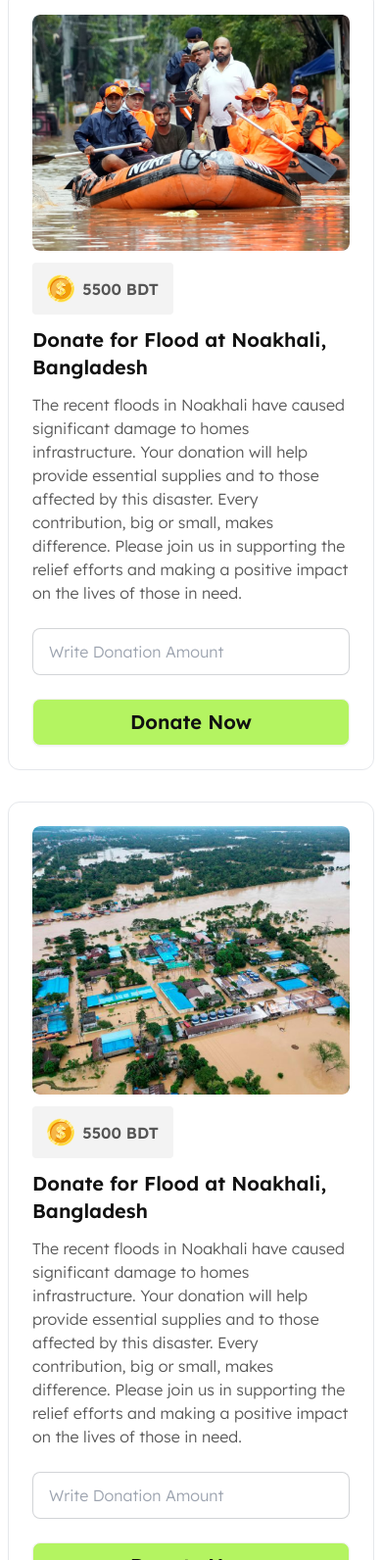
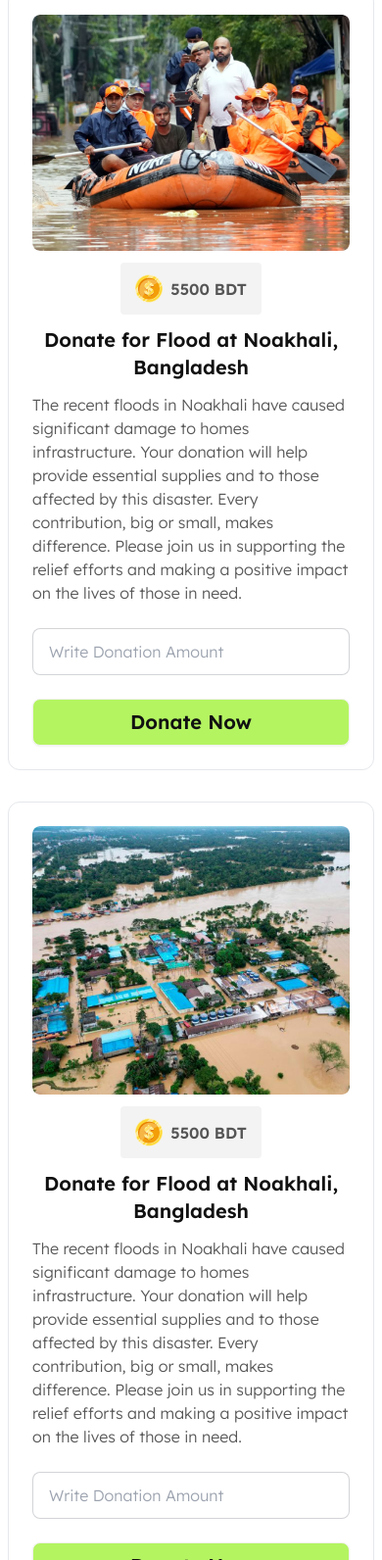
Before and after one commit to maruf-git/donate-bangladesh-website-using-js, a plain HTML site: page index.html in a window 390 px wide. Shown: the part 408-2000 px from the top of the page at 98% size. Drawn offline with nearby package versions, Linux system fonts and the light colour scheme.

Commit message:
improved responsiveness for small devices

```diff
--- a/index.html
+++ b/index.html
@@ -77,7 +77,7 @@
             <!-- right -->
             <div class="flex flex-col lg:w-[48.5%]">
                 <!-- card-balance-container -->
-                <div class="flex justify-center items-center gap-2 bg-[#f3f3f3] w-36 p-3 rounded mb-3 mt-3 lg:mt-0 sm:mx-auto lg:mx-0">
+                <div class="flex justify-center items-center gap-2 bg-[#f3f3f3] w-36 p-3 rounded mb-3 mt-3 lg:mt-0 mx-auto lg:mx-0">
                     <img src="assets/coin.png" alt="">
                     <h1 class="text-base font-semibold  text-donate-secondary"><span id="noakhali-balance">5500</span>
                         BDT
@@ -85,7 +85,7 @@
                 </div>
                 <!-- card-info-container -->
                 <div>
-                    <h1 class="font-semibold text-xl mb-3 text-donate-primary sm:text-center lg:text-start">Donate for Flood at Noakhali, Bangladesh</h1>
+                    <h1 class="font-semibold text-xl mb-3 text-donate-primary text-center lg:text-start">Donate for Flood at Noakhali, Bangladesh</h1>
                     <p class="font-light text-base mb-6 text-donate-secondary">
                         The recent floods in Noakhali have caused significant damage to homes infrastructure. Your
                         donation will help provide essential supplies and to those affected by this disaster. Every
@@ -110,7 +110,7 @@
             <!-- right -->
             <div class="flex flex-col lg:w-[48.5%]">
                 <!-- card-balance-container -->
-                <div class="flex justify-center items-center gap-2 bg-[#f3f3f3] w-36 p-3 rounded mb-3 mt-3 lg:mt-0 sm:mx-auto lg:mx-0">
+                <div class="flex justify-center items-center gap-2 bg-[#f3f3f3] w-36 p-3 rounded mb-3 mt-3 lg:mt-0 mx-auto lg:mx-0">
                     <img src="assets/coin.png" alt="">
                     <h1 class="text-base font-semibold  text-donate-secondary"><span id="feni-balance">5500</span>
                         BDT
@@ -118,7 +118,7 @@
                 </div>
                 <!-- card-info-container -->
                 <div>
-                    <h1 class="font-semibold text-xl mb-3 text-donate-primary sm:text-center lg:text-start">Donate for Flood at Noakhali, Bangladesh</h1>
+                    <h1 class="font-semibold text-xl mb-3 text-donate-primary text-center lg:text-start">Donate for Flood at Noakhali, Bangladesh</h1>
                     <p class="font-light text-base mb-6 text-donate-secondary">
                         The recent floods in Noakhali have caused significant damage to homes infrastructure. Your
                         donation will help provide essential supplies and to those affected by this disaster. Every
@@ -143,7 +143,7 @@
             <!-- right -->
             <div class="flex flex-col lg:w-[48.5%]">
                 <!-- card-balance-container -->
-                <div class="flex justify-center items-center gap-2 bg-[#f3f3f3] w-36 p-3 rounded mb-3 mt-3 lg:mt-0 sm:mx-auto lg:mx-0">
+                <div class="flex justify-center items-center gap-2 bg-[#f3f3f3] w-36 p-3 rounded mb-3 mt-3 lg:mt-0 mx-auto lg:mx-0">
                     <img src="assets/coin.png" alt="">
                     <h1 class="text-base font-semibold  text-donate-secondary"><span id="quota-balance">5500</span>
                         BDT
@@ -151,7 +151,7 @@
                 </div>
                 <!-- card-info-container -->
                 <div>
-                    <h1 class="font-semibold text-xl mb-3 text-donate-primary sm:text-center lg:text-start">Donate for Flood at Noakhali, Bangladesh</h1>
+                    <h1 class="font-semibold text-xl mb-3 text-donate-primary text-center lg:text-start">Donate for Flood at Noakhali, Bangladesh</h1>
                     <p class="font-light text-base mb-6 text-donate-secondary">
                         The recent floods in Noakhali have caused significant damage to homes infrastructure. Your
                         donation will help provide essential supplies and to those affected by this disaster. Every
```
